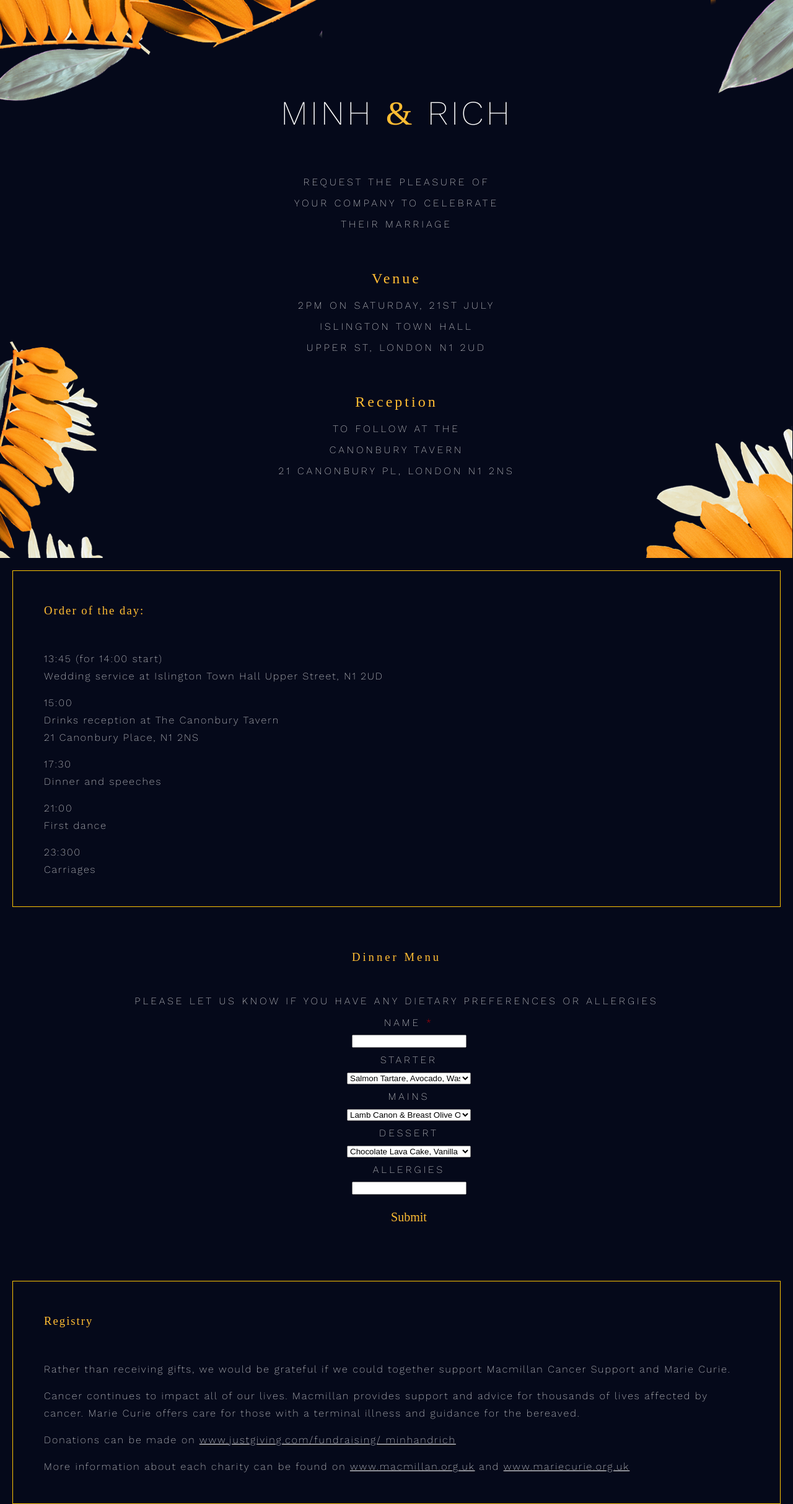
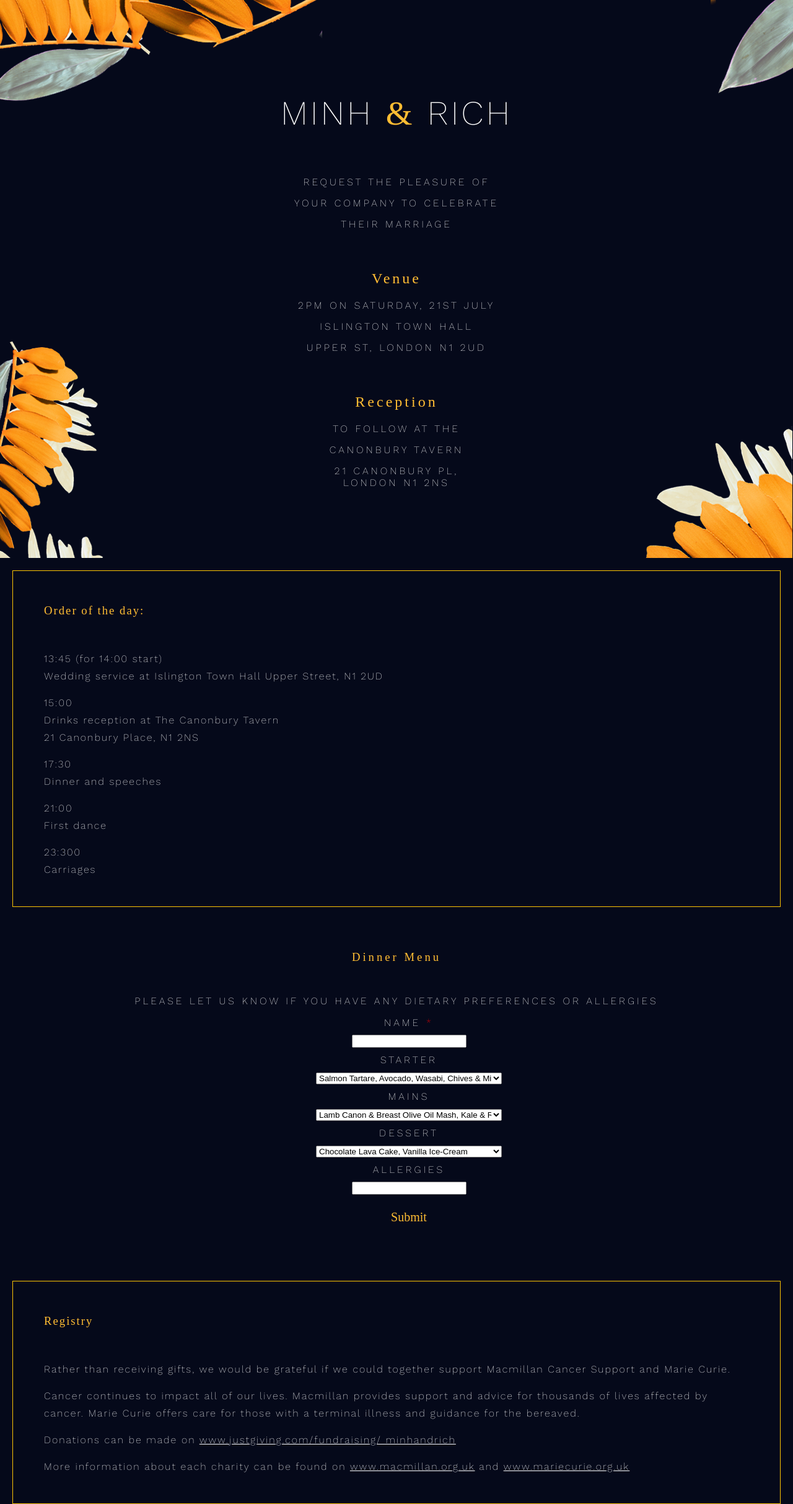
Before and after one commit to minhg/mrmr, a Jekyll site: the page built from index.html, in a window 1280 px wide. Shown: the whole page at 62% size. Built offline with Jekyll 4.4.1, drawn with Linux system fonts in a browser that asks for light colours; some web fonts are replaced.

Commit message:
min width

```diff
--- a/_includes/css/agency.css
+++ b/_includes/css/agency.css
@@ -169,7 +169,7 @@ body {
     }
 
     .menu select {
-        width: 200px;
+        width: 300px;
     }
 
 input[type=submit] {
--- a/_layouts/default.html
+++ b/_layouts/default.html
@@ -18,7 +18,10 @@
         <h2 class="signerica">Reception</h2>
         <p>To follow at The</p>
         <p>Canonbury Tavern</p>
-        <p>21 Canonbury Pl, London N1 2NS</p>
+        <p>
+          21 Canonbury Pl, <br>
+          London N1 2NS
+        </p>
       </section>
       <section class="copy">
         <h3>Order of the day:</h3>
```
Also changed, not shown: 3 other files.
